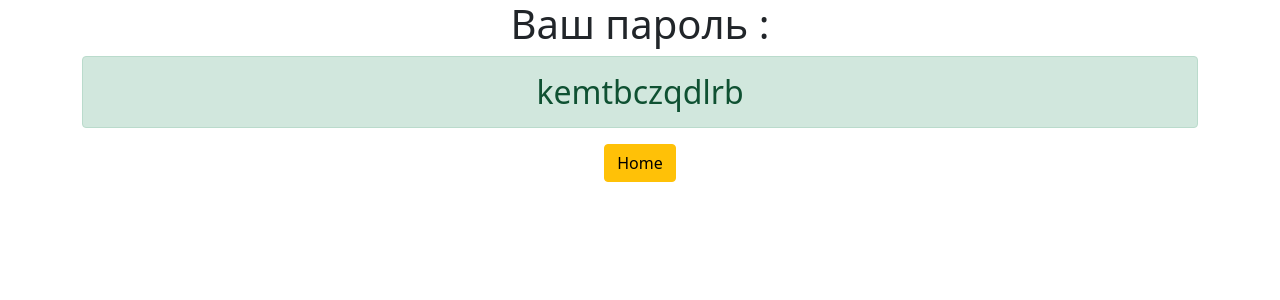
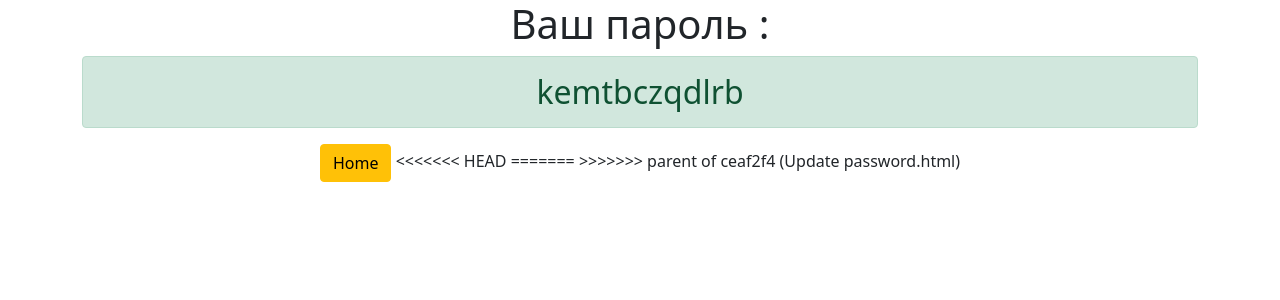
Before and after one commit to AVPerepelkin/django3-generator-project, a Django app: page /password in a window 1280 px wide. Shown: the top 300 px of the page. Run offline with Django 3.2, Linux system fonts and the light colour scheme.

Commit message:
Revert "Update password.html"
This reverts commit 5aa731daace8f74005e692b643cc596f5bd25251.

```diff
--- a/generator/templates/generator/password.html
+++ b/generator/templates/generator/password.html
@@ -4,4 +4,10 @@
     <h1> Ваш пароль :</h1>
     <h2 class="alert alert-success"> {{ password }}</h2>
     <a href="{% url 'home' %}" class="btn btn-warning">Home</a>
+<<<<<<< HEAD
+
+
+
+=======
+>>>>>>> parent of ceaf2f4 (Update password.html)
 </div>
```
